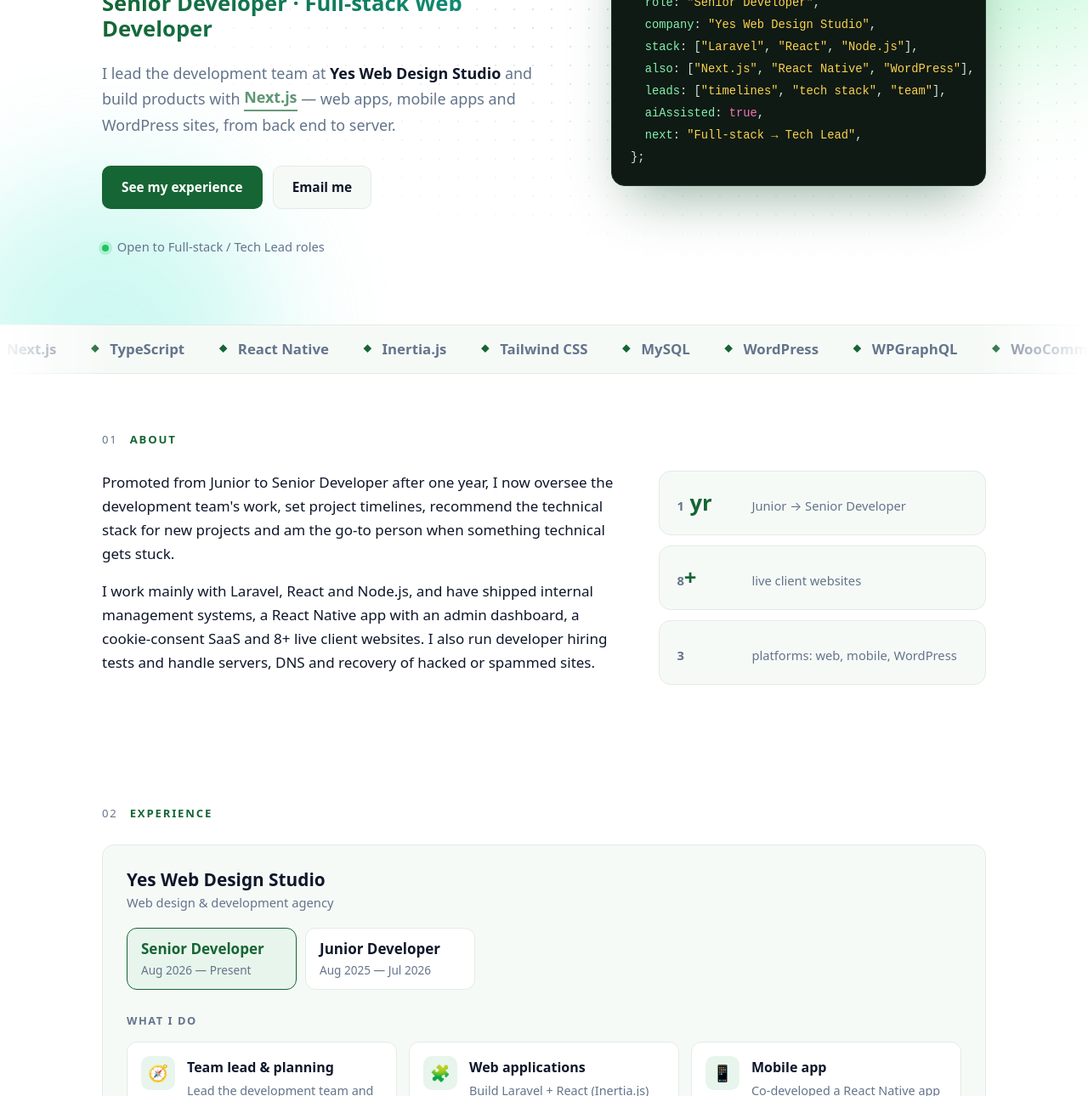
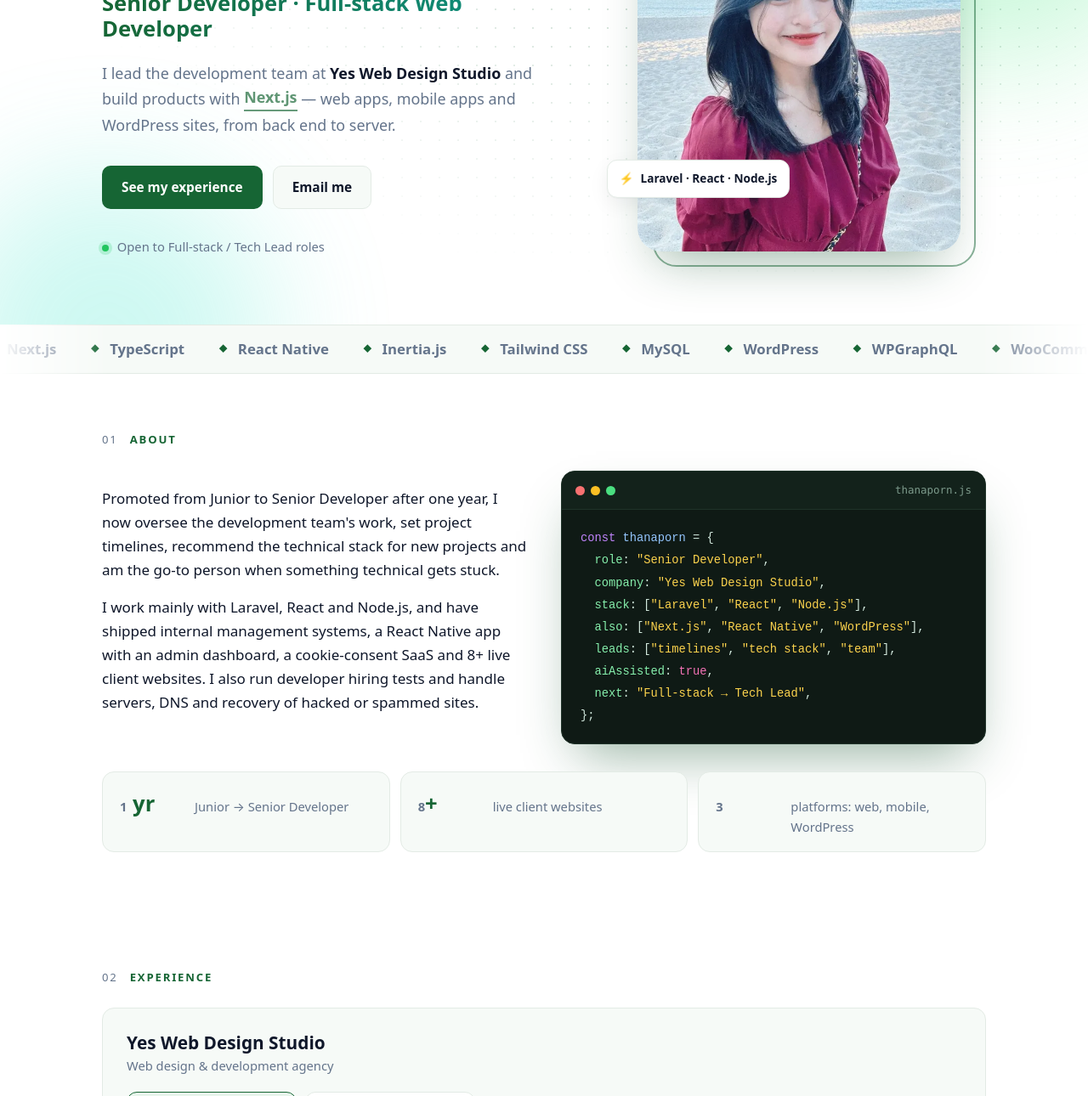
Before and after one commit to Thanaporn77/Thanaporn77.github.io, a plain HTML site: page index.html in a window 1280 px wide. Shown: the part 347-1637 px from the top of the page at 85% size. Drawn offline with Linux system fonts and the light colour scheme.

Commit message:
Add profile photo to hero and avatar to contact
Co-Authored-By: Claude Opus 5.5 <noreply@anthropic.com>
Claude-Session: https://claude.ai/code/session_017NmLyF8PLoAWREF7wk1mhR

```diff
--- a/index.html
+++ b/index.html
@@ -65,18 +65,11 @@
           </ul>
         </div>
 
-        <div class="code-card reveal" aria-label="Profile summary as code">
-          <div class="code-top"><span></span><span></span><span></span><em>thanaporn.js</em></div>
-<pre><code><span class="k">const</span> <span class="v">thanaporn</span> = {
-  <span class="p">role</span>: <span class="s">"Senior Developer"</span>,
-  <span class="p">company</span>: <span class="s">"Yes Web Design Studio"</span>,
-  <span class="p">stack</span>: [<span class="s">"Laravel"</span>, <span class="s">"React"</span>, <span class="s">"Node.js"</span>],
-  <span class="p">also</span>: [<span class="s">"Next.js"</span>, <span class="s">"React Native"</span>, <span class="s">"WordPress"</span>],
-  <span class="p">leads</span>: [<span class="s">"timelines"</span>, <span class="s">"tech stack"</span>, <span class="s">"team"</span>],
-  <span class="p">aiAssisted</span>: <span class="b">true</span>,
-  <span class="p">next</span>: <span class="s">"Full-stack → Tech Lead"</span>,
-};<span class="caret"></span></code></pre>
-        </div>
+        <figure class="photo reveal">
+          <img src="assets/profile.webp" width="640" height="800" alt="Portrait of Thanaporn Wicheankarn" fetchpriority="high">
+          <figcaption class="float-chip chip-a"><span>⚡</span> Laravel · React · Node.js</figcaption>
+          <span class="float-chip chip-b"><span>🧭</span> Leads the dev team</span>
+        </figure>
       </div>
     </section>
 
@@ -105,12 +98,24 @@
             servers, DNS and recovery of hacked or spammed sites.
           </p>
         </div>
-        <ul class="stats reveal">
+        <div class="code-card reveal" aria-label="Profile summary as code">
+          <div class="code-top"><span></span><span></span><span></span><em>thanaporn.js</em></div>
+<pre><code><span class="k">const</span> <span class="v">thanaporn</span> = {
+  <span class="p">role</span>: <span class="s">"Senior Developer"</span>,
+  <span class="p">company</span>: <span class="s">"Yes Web Design Studio"</span>,
+  <span class="p">stack</span>: [<span class="s">"Laravel"</span>, <span class="s">"React"</span>, <span class="s">"Node.js"</span>],
+  <span class="p">also</span>: [<span class="s">"Next.js"</span>, <span class="s">"React Native"</span>, <span class="s">"WordPress"</span>],
+  <span class="p">leads</span>: [<span class="s">"timelines"</span>, <span class="s">"tech stack"</span>, <span class="s">"team"</span>],
+  <span class="p">aiAssisted</span>: <span class="b">true</span>,
+  <span class="p">next</span>: <span class="s">"Full-stack → Tech Lead"</span>,
+};<span class="caret"></span></code></pre>
+        </div>
+      </div>
+      <ul class="stats stats-row reveal">
           <li><strong><span data-count="1">1</span> yr</strong><span>Junior → Senior Developer</span></li>
           <li><strong><span data-count="8">8</span>+</strong><span>live client websites</span></li>
           <li><strong><span data-count="3">3</span></strong><span>platforms: web, mobile, WordPress</span></li>
         </ul>
-      </div>
     </section>
 
     <!-- ===== EXPERIENCE ===== -->
@@ -319,6 +324,7 @@
     <!-- ===== CONTACT ===== -->
     <section id="contact" class="section container contact">
       <h3 class="section-title reveal">Let's work together</h3>
+      <img class="avatar reveal" src="assets/avatar.webp" width="120" height="120" alt="Thanaporn smiling">
       <p class="reveal">Open to full-stack and tech-lead opportunities. The fastest way to reach me is email.</p>
       <a href="mailto:thanapornwang0411@gmail.com" class="btn btn-primary btn-lg reveal">thanapornwang0411@gmail.com</a>
       <ul class="socials reveal">
--- a/script.js
+++ b/script.js
@@ -63,7 +63,7 @@ const counter = new IntersectionObserver((entries) => {
     requestAnimationFrame(step);
   });
 }, { threshold: 0.6 });
-document.querySelectorAll('[data-count]').forEach((el) => { if (!reduce) el.textContent = '0'; counter.observe(el); });
+document.querySelectorAll('[data-count]').forEach((el) => counter.observe(el));
 
 // ---- Spotlight that follows the mouse on cards ----
 document.addEventListener('pointermove', (e) => {
--- a/style.css
+++ b/style.css
@@ -88,10 +88,23 @@ ul, ol { margin: 0; padding: 0; }
 .rotator { display: inline-block; font-weight: 700; color: var(--accent); border-bottom: 2px solid currentColor; transition: opacity .3s, transform .3s; }
 .rotator.out { opacity: 0; transform: translateY(-6px); }
 
+/* Hero photo */
+.photo { position: relative; margin: 0; justify-self: center; width: min(380px, 100%); }
+.photo img { display: block; width: 100%; height: auto; border-radius: 28px; position: relative; z-index: 1;
+  box-shadow: 0 30px 60px -24px rgb(20 83 45 / .45); }
+.photo::before { content: ""; position: absolute; inset: 18px -18px -18px 18px; border-radius: 28px;
+  border: 2px solid var(--accent); opacity: .5; }
+.float-chip { position: absolute; z-index: 2; display: inline-flex; align-items: center; gap: 8px; padding: 10px 14px;
+  border-radius: 12px; background: var(--bg); border: 1px solid var(--border); box-shadow: var(--shadow);
+  font-size: .85rem; font-weight: 600; white-space: nowrap; animation: bob 5s ease-in-out infinite; }
+.chip-a { left: -36px; bottom: 56px; }
+.chip-b { right: -28px; top: 40px; animation-delay: -2.5s; }
+@keyframes bob { 50% { transform: translateY(-8px); } }
+
 /* Code card */
 .code-card { background: #0f1a15; color: #d1e7dc; border-radius: 16px; border: 1px solid #1f3329;
-  box-shadow: 0 30px 60px -20px rgb(20 83 45 / .45); overflow: hidden; transform: rotate(1.2deg); transition: transform .4s; }
-.code-card:hover { transform: rotate(0) translateY(-4px); }
+  box-shadow: 0 30px 60px -20px rgb(20 83 45 / .45); overflow: hidden; transition: transform .4s; }
+.code-card:hover { transform: translateY(-4px); }
 .code-top { display: flex; align-items: center; gap: 7px; padding: 12px 16px; background: #13221b; border-bottom: 1px solid #1f3329; }
 .code-top span { width: 11px; height: 11px; border-radius: 50%; background: #f87171; }
 .code-top span:nth-child(2) { background: #fbbf24; } .code-top span:nth-child(3) { background: #4ade80; }
@@ -165,7 +178,8 @@ main { counter-reset: sec; }
 .card:hover::before { opacity: 1; }
 
 /* About */
-.about-grid { display: grid; grid-template-columns: 1.6fr 1fr; gap: 40px; align-items: start; }
+.about-grid { display: grid; grid-template-columns: 1fr 1fr; gap: 40px; align-items: center; }
+.stats-row { grid-template-columns: repeat(3, 1fr); margin-top: 32px; }
 .about-grid p { margin: 0 0 16px; }
 .stats { list-style: none; display: grid; gap: 12px; }
 .stats li { display: flex; align-items: baseline; gap: 12px; padding: 16px 20px; border: 1px solid var(--border); border-radius: var(--radius); background: var(--bg-soft); }
@@ -286,6 +300,8 @@ main { counter-reset: sec; }
 .edu p { margin: 0; }
 
 /* Contact */
+.avatar { display: block; width: 120px; height: 120px; border-radius: 50%; margin: 0 auto 20px; object-fit: cover;
+  border: 4px solid var(--bg); box-shadow: 0 0 0 3px var(--accent), var(--shadow); }
 .contact { text-align: center; }
 .contact .section-title { justify-content: center; }
 .contact main { counter-reset: sec; }
@@ -302,13 +318,14 @@ main { counter-reset: sec; }
 @media (prefers-reduced-motion: reduce) {
   html { scroll-behavior: auto; }
   .js .reveal { opacity: 1; transform: none; transition: none; }
-  .blob, .wave, .caret, .marquee-track { animation: none; }
+  .blob, .wave, .caret, .marquee-track, .float-chip { animation: none; }
 }
 
 /* ========== Responsive ========== */
 @media (max-width: 900px) {
   .hero-grid { grid-template-columns: 1fr; gap: 36px; }
-  .code-card { transform: none; }
+  .chip-a { left: -8px; } .chip-b { right: -8px; }
+  .about-grid { grid-template-columns: 1fr; }
   .ai-steps { grid-template-columns: 1fr 1fr; }
   .ai-steps li::after { display: none; }
 }
@@ -330,7 +347,7 @@ main { counter-reset: sec; }
 
 /* ========== Print (สั่งพิมพ์เป็น resume ได้) ========== */
 @media print {
-  .nav, .progress, .hero-bg, .code-card, .marquee, .hero-cta, .project-thumb, .duty-icon, .project-links, .socials, .footer { display: none !important; }
+  .nav, .progress, .hero-bg, .code-card, .photo, .avatar, .marquee, .hero-cta, .project-thumb, .duty-icon, .project-links, .socials, .footer { display: none !important; }
   body { font-size: 11pt; color: #000; background: #fff; }
   .section, .hero { padding: 14px 0; }
   .card { border: none; padding: 0; background: none; }
```
Also changed, not shown: assets/avatar.webp (added), assets/profile.webp (added).
